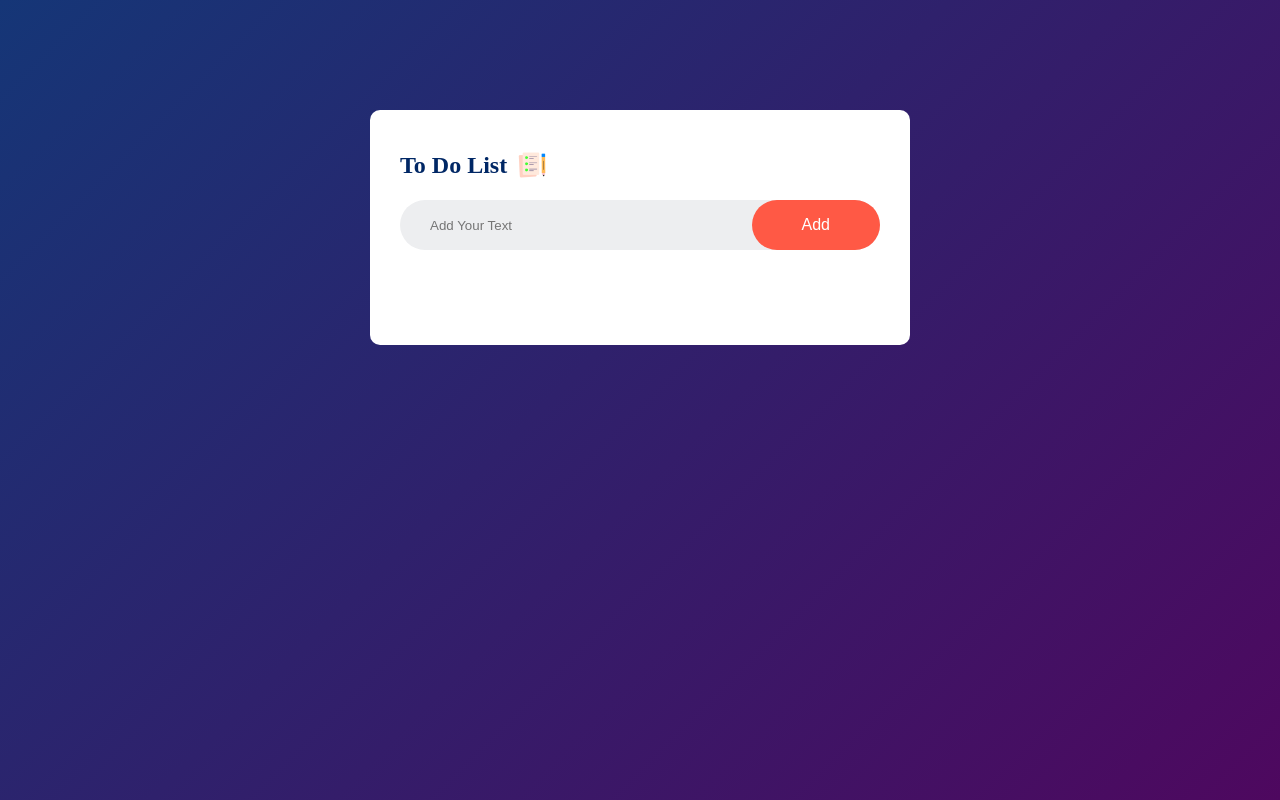
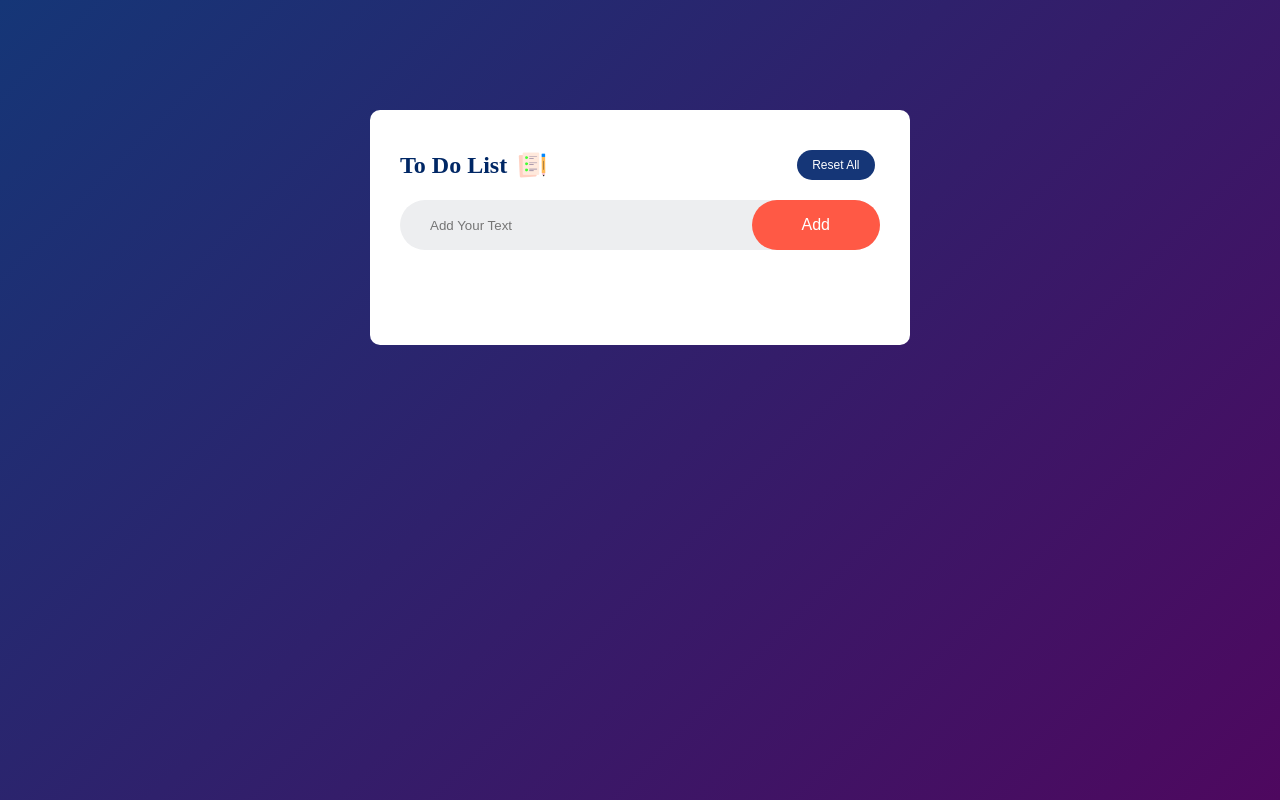
Before and after one commit to thegoutampatel/To-Do-List, a plain HTML site: page index.html in a window 1280 px wide. Drawn offline with Linux system fonts and the light colour scheme.

Commit message:
adding resetList btn

```diff
--- a/index.html
+++ b/index.html
@@ -9,7 +9,7 @@
 <body>
     <div class="container">
         <div class="todo-app">
-            <h2>To Do List <img src="images/icon.png"></h2>
+            <h2>To Do List <img src="images/icon.png"> <button id="reset" onclick="resetList()">Reset All</button></h2>
             <div class="row">
                 <input type="text" id="input-box" placeholder="Add Your Text">
                 <button onclick="addTask()">Add</button>
--- a/script.js
+++ b/script.js
@@ -1,5 +1,6 @@
 const inputBox = document.querySelector("#input-box");
 const listContainer = document.querySelector("#list-container");
+
 
 function addTask(){
     if(inputBox.value === ''){
@@ -27,6 +28,10 @@ listContainer.addEventListener("click", function(e){
     }
 });
 
+function resetList(){
+   localStorage.removeItem("data");
+   showTask();
+}
 
 function saveData(){
     localStorage.setItem("data", listContainer.innerHTML);
@@ -35,4 +40,4 @@ function saveData(){
 function showTask(){
     listContainer.innerHTML = localStorage.getItem("data");
 }
-showTask()
+showTask();
--- a/style.css
+++ b/style.css
@@ -100,3 +100,14 @@ ul li span{
 ul li span:hover{
     background: #eddef0;
 }
+#reset{
+    border: none;
+    outline: none;
+    margin-left: 250px;
+    padding: 8px 15px;
+    background: #153677;
+    color: white;
+    font-size: 12px;
+    cursor: pointer;
+    border-radius: 40px;
+}
```
